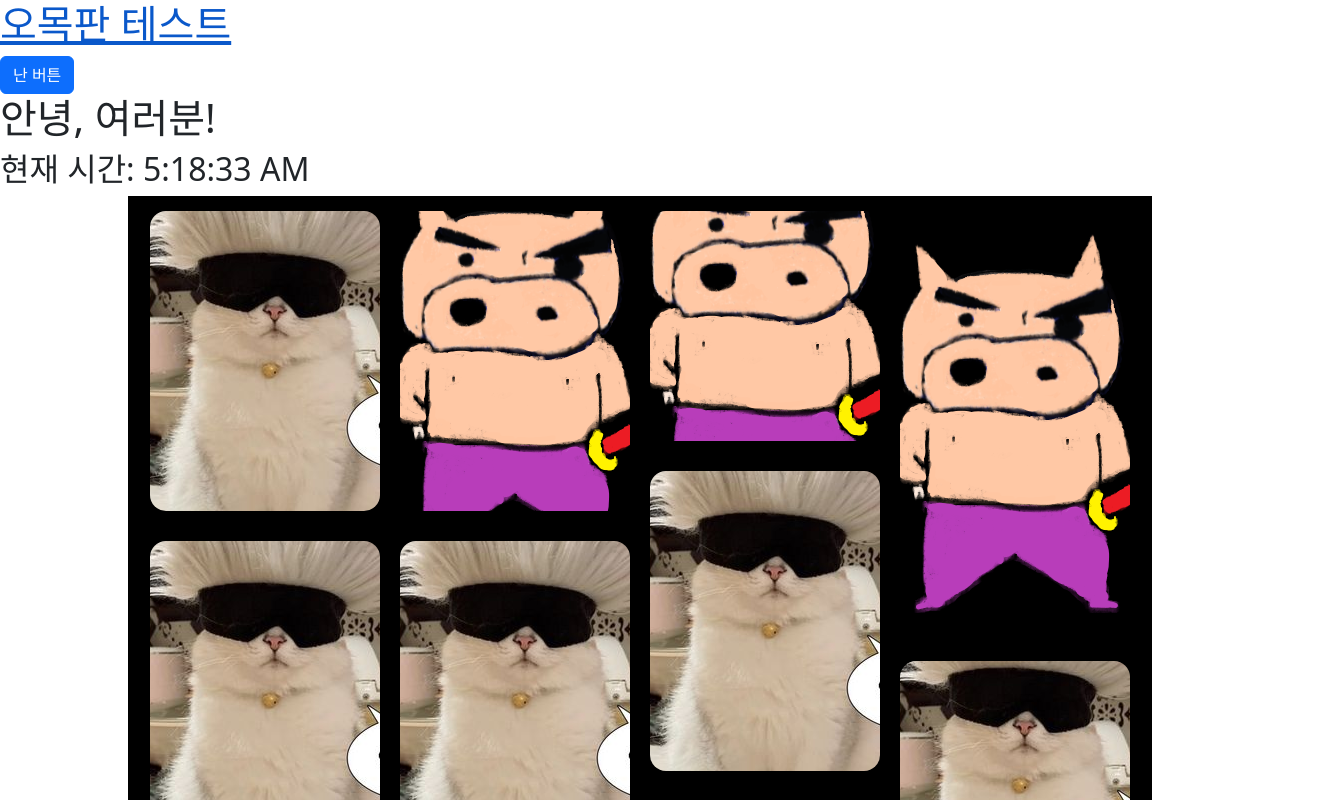
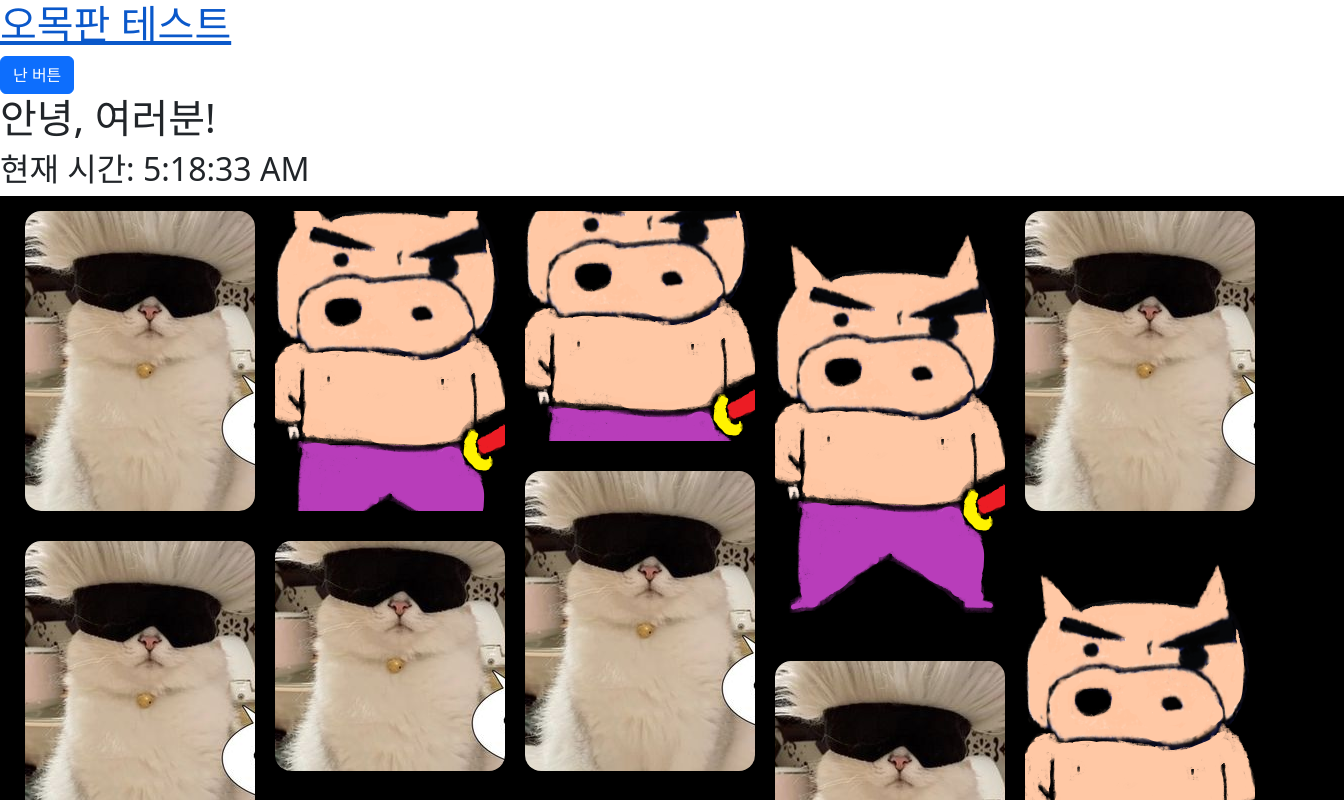
Before and after one commit to whatiiiii/kosmo-proj-final, a React (Vite) app in the folder frontend/: page / in a window 1280 px wide. Shown: the top 800 px of the page, 1344 px wide, since content can reach past the window. Built offline with nearby package versions, Linux system fonts and the light colour scheme.

Commit message:
size random but super nogada

```diff
--- a/frontend/src/components/Pinlayout.tsx
+++ b/frontend/src/components/Pinlayout.tsx
@@ -64,7 +64,7 @@ const styles = {
   pin_container: {
     margin: 0,
     paading: 0,
-    width: "80vw",
+    width: "110vw",
     backgroundColor: "black",
     position: "absolute",
     left: "50%",
@@ -73,6 +73,7 @@ const styles = {
     gridTemplateColumns: "repeat(auto-fill, 250px)",
     gridAutoRows: "10px",
     justifyContent: "center",
+    size: sizeArray,
   },
 };
 
```
